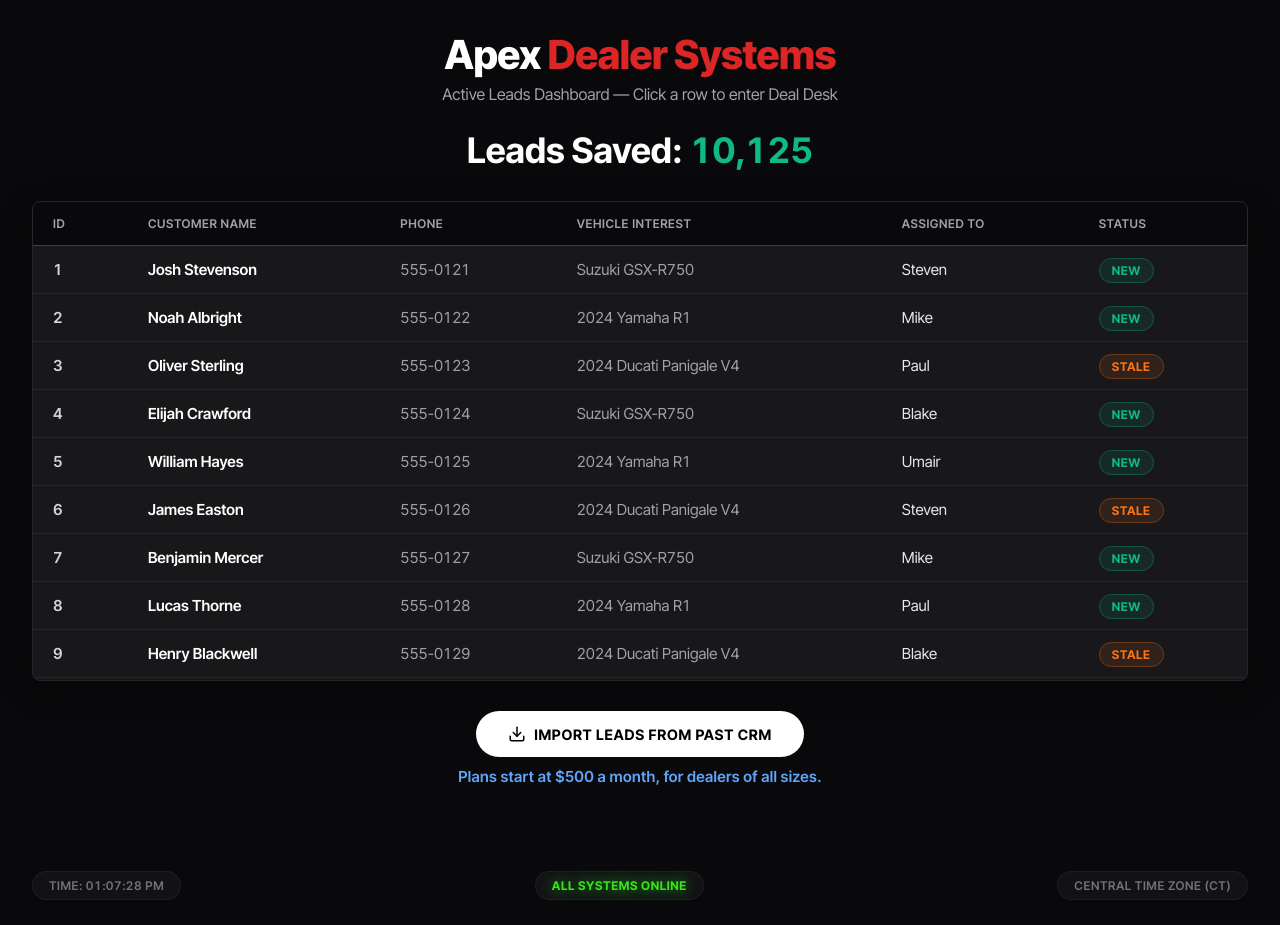
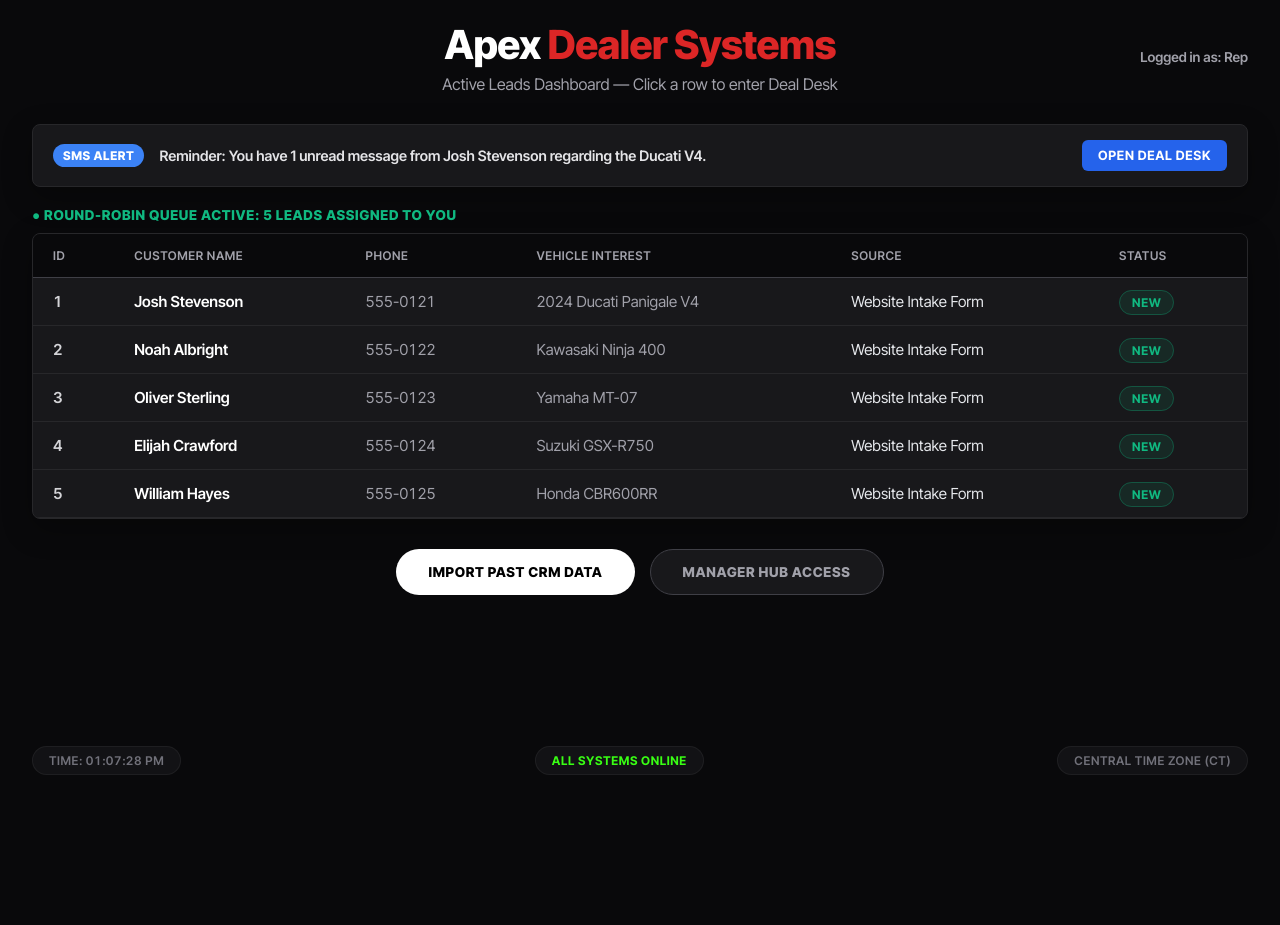
Before and after one commit to zeditor504/CRM, a plain HTML site: page index.html in a window 1280 px wide. After the commit the page ends 800 px from the top, so only its background shows below. Drawn offline with Linux system fonts and the light colour scheme.

Commit message:
Update index.html

```diff
--- a/index.html
+++ b/index.html
@@ -18,145 +18,83 @@
             flex-direction: column; align-items: center; overflow-x: hidden;
         }
 
-        .header, .hero-counter, .table-container, .action-container, footer {
-            width: 95vw; max-width: 1400px;
+        .container-wrapper { width: 95vw; max-width: 1400px; }
+
+        .top-nav {
+            display: flex; justify-content: space-between; align-items: center;
+            width: 100%; margin-bottom: 30px;
         }
 
-        .header { text-align: center; margin-bottom: 25px; margin-top: 10px; }
-
-        .header h1 {
-            margin: 0; font-size: 2.5rem; font-weight: 800; letter-spacing: -0.5px;
-            color: #ffffff;
-        }
+        .header { text-align: center; }
+        .header h1 { margin: 0; font-size: 2.5rem; font-weight: 800; letter-spacing: -0.5px; color: #ffffff; }
         .header h1 span { color: #dc2626; font-weight: 800; }
         .header p { margin: 5px 0 0 0; color: #a1a1aa; font-size: 1rem; }
 
-        .hero-counter { text-align: center; margin-bottom: 30px; }
-        .hero-counter h2 {
-            font-size: 2.2rem; color: #FFFFFF; margin: 0; font-weight: 700;
+        .sms-alerts {
+            background-color: #18181b; border: 1px solid #27272a; border-radius: 8px;
+            padding: 15px 20px; display: flex; align-items: center; gap: 15px; margin-bottom: 20px;
+            box-shadow: 0 10px 30px rgba(0,0,0,0.3);
         }
-        .hero-counter .highlight {
-            color: #10b981;
-            font-variant-numeric: tabular-nums;
+        .sms-badge { background-color: #3b82f6; color: white; padding: 4px 10px; border-radius: 100px; font-size: 0.75rem; font-weight: 800; text-transform: uppercase; letter-spacing: 0.05em; }
+        .sms-text { font-size: 0.9rem; color: #e4e4e7; font-weight: 600; flex-grow: 1; }
+        .sms-btn { background-color: #2563eb; color: white; border: none; padding: 8px 16px; border-radius: 6px; font-weight: 700; font-size: 0.8rem; cursor: pointer; transition: 0.2s; text-transform: uppercase; letter-spacing: 0.05em; }
+        .sms-btn:hover { background-color: #1d4ed8; }
+
+        .queue-header {
+            font-size: 0.85rem; color: #10b981; font-weight: 800; text-transform: uppercase; letter-spacing: 0.05em; margin-bottom: 10px;
         }
 
         .table-container {
-            overflow-x: auto;
-            border: 1px solid #27272a;
-            border-radius: 8px;
-            background-color: #18181b;
-            margin-bottom: 30px;
-            box-shadow: 0 10px 30px rgba(0, 0, 0, 0.3);
-            max-height: 60vh;
+            overflow-x: auto; border: 1px solid #27272a; border-radius: 8px; background-color: #18181b; margin-bottom: 30px; box-shadow: 0 10px 30px rgba(0, 0, 0, 0.3); max-height: 50vh;
         }
 
-        table {
-            width: 100%; border-collapse: collapse; text-align: left;
-            font-size: 0.95rem; white-space: nowrap; font-variant-numeric: tabular-nums;
-        }
-
-        th, td {
-            padding: 14px 20px; border-bottom: 1px solid #27272a;
-            vertical-align: middle !important;
-        }
-
-        th {
-            border-bottom: 1px solid #3f3f46;
-            color: #a1a1aa; font-weight: 600; background-color: #09090b;
-            position: sticky; top: 0; z-index: 10; text-transform: uppercase; font-size: 0.75rem; letter-spacing: 0.05em;
-        }
-
+        table { width: 100%; border-collapse: collapse; text-align: left; font-size: 0.95rem; white-space: nowrap; font-variant-numeric: tabular-nums; }
+        th, td { padding: 14px 20px; border-bottom: 1px solid #27272a; vertical-align: middle !important; }
+        th { border-bottom: 1px solid #3f3f46; color: #a1a1aa; font-weight: 600; background-color: #09090b; position: sticky; top: 0; z-index: 10; text-transform: uppercase; font-size: 0.75rem; letter-spacing: 0.05em; }
         td:first-child { font-weight: 600; color: #d4d4d8; }
         td:nth-child(2) { font-weight: 600; color: #FFFFFF; }
         td { color: #a1a1aa; }
-
         tbody tr { cursor: pointer; transition: background-color 0.15s ease; }
         tbody tr:hover { background-color: #27272a; }
 
-        .status-new {
-            background-color: rgba(16, 185, 129, 0.1) !important;
-            color: #10b981 !important;
-            font-weight: 700; font-size: 0.75rem; padding: 4px 12px; border-radius: 100px;
-            border: 1px solid rgba(16, 185, 129, 0.3);
-            text-transform: uppercase; letter-spacing: 0.05em;
-        }
+        .status-new { background-color: rgba(16, 185, 129, 0.1) !important; color: #10b981 !important; font-weight: 700; font-size: 0.75rem; padding: 4px 12px; border-radius: 100px; border: 1px solid rgba(16, 185, 129, 0.3); text-transform: uppercase; letter-spacing: 0.05em; }
 
-        .status-stale {
-            background-color: rgba(249, 115, 22, 0.1) !important;
-            color: #f97316 !important;
-            font-weight: 700; font-size: 0.75rem; padding: 4px 12px; border-radius: 100px;
-            border: 1px solid rgba(249, 115, 22, 0.3);
-            text-transform: uppercase; letter-spacing: 0.05em;
-        }
+        .action-container { display: flex; gap: 15px; justify-content: center; margin-bottom: 30px; }
+        .import-btn { display: inline-flex; align-items: center; gap: 8px; padding: 14px 32px; background-color: #ffffff; color: #000000; border-radius: 100px; text-decoration: none; font-size: 0.85rem; font-weight: 800; transition: all 0.2s ease; border: none; cursor: pointer; text-transform: uppercase; letter-spacing: 0.05em; }
+        .import-btn:hover { background-color: #e4e4e7; transform: translateY(-2px); }
+        .manager-btn { background-color: #18181b; color: #a1a1aa; border: 1px solid #3f3f46; }
+        .manager-btn:hover { background-color: #27272a; color: white; }
 
-        .action-container { text-align: center; margin-bottom: 30px; }
-
-        .import-btn {
-            display: inline-flex; align-items: center; justify-content: center; gap: 8px;
-            margin-bottom: 10px; padding: 14px 32px;
-            background-color: #ffffff; color: #000000; border-radius: 100px;
-            text-decoration: none; font-size: 0.9rem; font-weight: 700;
-            transition: all 0.2s ease; border: none; cursor: pointer;
-            text-transform: uppercase; letter-spacing: 0.05em;
-        }
-        .import-btn:hover {
-            background-color: #e4e4e7; transform: translateY(-2px);
-        }
-
-        .pricing-text {
-            color: #60a5fa;
-            font-size: 0.95rem;
-            font-weight: 600;
-            margin-bottom: 40px;
-            letter-spacing: 0.02em;
-        }
-
-        footer {
-            display: flex; justify-content: space-between; align-items: center;
-            margin-top: auto; padding-bottom: 5px; padding-top: 15px;
-        }
-
-        .footer-pill {
-            background-color: rgba(24, 24, 27, 0.7);
-            border: 1px solid rgba(255, 255, 255, 0.05);
-            border-radius: 100px;
-            padding: 6px 16px;
-            font-size: 12px !important;
-            font-weight: 600;
-            text-transform: uppercase;
-            letter-spacing: 0.05em;
-        }
-
+        footer { display: flex; justify-content: space-between; align-items: center; margin-top: auto; padding-bottom: 5px; padding-top: 15px; width: 95vw; max-width: 1400px; }
+        .footer-pill { background-color: rgba(24, 24, 27, 0.7); border: 1px solid rgba(255, 255, 255, 0.05); border-radius: 100px; padding: 6px 16px; font-size: 12px !important; font-weight: 600; text-transform: uppercase; letter-spacing: 0.05em; }
         .footer-left { color: #71717a; font-variant-numeric: tabular-nums; font-family: monospace, sans-serif; }
         .footer-center { color: #39FF14; font-weight: 700; }
         .footer-right { color: #71717a; }
 
-        #system-status {
-            animation: statusFade 3s ease-in-out infinite;
-        }
-
-        @keyframes statusFade {
-            0% { opacity: 0.6; text-shadow: 0 0 8px rgba(57, 255, 20, 0.3); }
-            50% { opacity: 1; text-shadow: 0 0 15px rgba(57, 255, 20, 0.8), 0 0 25px rgba(57, 255, 20, 0.4); }
-            100% { opacity: 0.6; text-shadow: 0 0 8px rgba(57, 255, 20, 0.3); }
-        }
-
         .table-container::-webkit-scrollbar { height: 8px; width: 8px; }
         .table-container::-webkit-scrollbar-track { background: #09090b; }
         .table-container::-webkit-scrollbar-thumb { background: #3f3f46; border-radius: 4px; }
-        .table-container::-webkit-scrollbar-thumb:hover { background: #52525b; }
     </style>
 </head>
 <body>
 
+    <div class="container-wrapper">
+        <div class="top-nav">
+            <div style="width: 150px;"></div>
             <div class="header">
                 <h1>Apex <span>Dealer Systems</span></h1>
                 <p>Active Leads Dashboard &mdash; Click a row to enter Deal Desk</p>
             </div>
+            <div style="width: 150px; text-align: right; color: #a1a1aa; font-weight: 600; font-size: 0.85rem;">Logged in as: Rep</div>
+        </div>
 
-    <div class="hero-counter">
-        <h2>Leads Saved: <span class="highlight" id="leadCounter">10,000</span></h2>
+        <div class="sms-alerts">
+            <span class="sms-badge">SMS ALERT</span>
+            <span class="sms-text">Reminder: You have 1 unread message from Josh Stevenson regarding the Ducati V4.</span>
+            <button class="sms-btn" onclick="window.location.href='deal-desk.html?id=1'">Open Deal Desk</button>
         </div>
+
+        <div class="queue-header">● Round-Robin Queue Active: 5 Leads Assigned to You</div>
 
         <div class="table-container">
             <table>
@@ -166,7 +104,7 @@
                         <th>Customer Name</th>
                         <th>Phone</th>
                         <th>Vehicle Interest</th>
-                    <th>Assigned To</th>
+                        <th>Source</th>
                         <th>Status</th>
                     </tr>
                 </thead>
@@ -176,48 +114,34 @@
 
         <div class="action-container">
             <button class="import-btn" onclick="window.location.href='importleads.html'">
-            <svg width="18" height="18" viewBox="0 0 24 24" fill="none" stroke="currentColor" stroke-width="2" stroke-linecap="round" stroke-linejoin="round"><path d="M21 15v4a2 2 0 0 1-2 2H5a2 2 0 0 1-2-2v-4"></path><polyline points="7 10 12 15 17 10"></polyline><line x1="12" y1="15" x2="12" y2="3"></line></svg>
-            Import Leads From Past CRM
+                Import Past CRM Data
             </button>
-        <div class="pricing-text">Plans start at $500 a month, for dealers of all sizes.</div>
+            <button class="import-btn manager-btn" onclick="window.location.href='manager.html'">
+                Manager Hub Access
+            </button>
+        </div>
     </div>
 
     <footer>
         <div class="footer-pill footer-left" id="live-clock">Time: --:--:--</div>
-        <div class="footer-pill footer-center"><span id="system-status">All Systems Online</span></div>
+        <div class="footer-pill footer-center">All Systems Online</div>
         <div class="footer-pill footer-right">Central Time Zone (CT)</div>
     </footer>
 
     <script>
-        let currentCount = 10000;
-        setInterval(() => {
-            currentCount += 1;
-            document.getElementById('leadCounter').innerText = currentCount.toLocaleString();
-        }, 40);
-
-        const sampleNames = [
-            "Josh Stevenson", "Noah Albright", "Oliver Sterling", "Elijah Crawford", "William Hayes",
-            "James Easton", "Benjamin Mercer", "Lucas Thorne", "Henry Blackwell", "Alexander Cross",
-            "Mia Davenport", "Ethan Gallagher", "David Vance", "Michael Knight", "Robert Chase",
-            "Emma Stone", "Sophia Laurent", "Olivia Wilde", "Isabella Ross", "Ava Montgomery",
-            "Mason Creed", "Logan Pierce", "Jacob Stryker", "Jack Dalton", "Sarah Miller"
-        ];
-
-        const sampleVehicles = [
-            "2024 Ducati Panigale V4", "Kawasaki Ninja 400", "Yamaha MT-07", "Suzuki GSX-R750",
-            "Honda CBR600RR", "BMW S1000RR", "2024 Yamaha R1", "Kawasaki Z900", "KTM 390 Duke"
-        ];
-
-        const sampleReps = ["Umair", "Paul", "Steven", "Blake", "Mike"];
+        const sampleNames = ["Josh Stevenson", "Noah Albright", "Oliver Sterling", "Elijah Crawford", "William Hayes"];
+        const sampleVehicles = ["2024 Ducati Panigale V4", "Kawasaki Ninja 400", "Yamaha MT-07", "Suzuki GSX-R750", "Honda CBR600RR"];
         const leadsDatabase = [];
 
-        for (let i = 1; i <= 25; i++) {
-            const name = sampleNames[i - 1];
-            const phone = `555-01${String(20 + i)}`;
-            const vehicle = sampleVehicles[(i * 3) % sampleVehicles.length];
-            const rep = sampleReps[(i * 7) % sampleReps.length];
-            const status = (i % 3 === 0) ? "Stale" : "New";
-            leadsDatabase.push({ id: i, name, phone, vehicle, rep, status });
+        for (let i = 1; i <= 5; i++) {
+            leadsDatabase.push({
+                id: i,
+                name: sampleNames[i - 1],
+                phone: `555-01${String(20 + i)}`,
+                vehicle: sampleVehicles[i - 1],
+                source: "Website Intake Form",
+                status: "New"
+            });
         }
 
         function loadData() {
@@ -226,15 +150,13 @@
                 let tr = document.createElement('tr');
                 tr.onclick = function() { window.location.href = 'deal-desk.html?id=' + lead.id; };
 
-                const statusClass = lead.status === "New" ? "status-new" : "status-stale";
-
                 tr.innerHTML = `
                     <td>${lead.id}</td>
                     <td>${lead.name}</td>
                     <td>${lead.phone}</td>
                     <td>${lead.vehicle}</td>
-                    <td style="color: #e5e7eb;">${lead.rep}</td>
-                    <td><span class="${statusClass}">${lead.status}</span></td>
+                    <td style="color: #e5e7eb;">${lead.source}</td>
+                    <td><span class="status-new">${lead.status}</span></td>
                 `;
                 tbody.appendChild(tr);
             });
@@ -243,8 +165,7 @@
 
         function updateClock() {
             const now = new Date();
-            const timeOptions = { timeZone: 'America/Chicago', hour: '2-digit', minute: '2-digit', second: '2-digit', hour12: true };
-            document.getElementById('live-clock').innerText = `Time: ${now.toLocaleTimeString('en-US', timeOptions)}`;
+            document.getElementById('live-clock').innerText = `Time: ${now.toLocaleTimeString('en-US', { timeZone: 'America/Chicago', hour: '2-digit', minute: '2-digit', second: '2-digit', hour12: true })}`;
         }
         setInterval(updateClock, 1000);
         updateClock();
```
Lines whose indentation alone changed are shown as unchanged.
